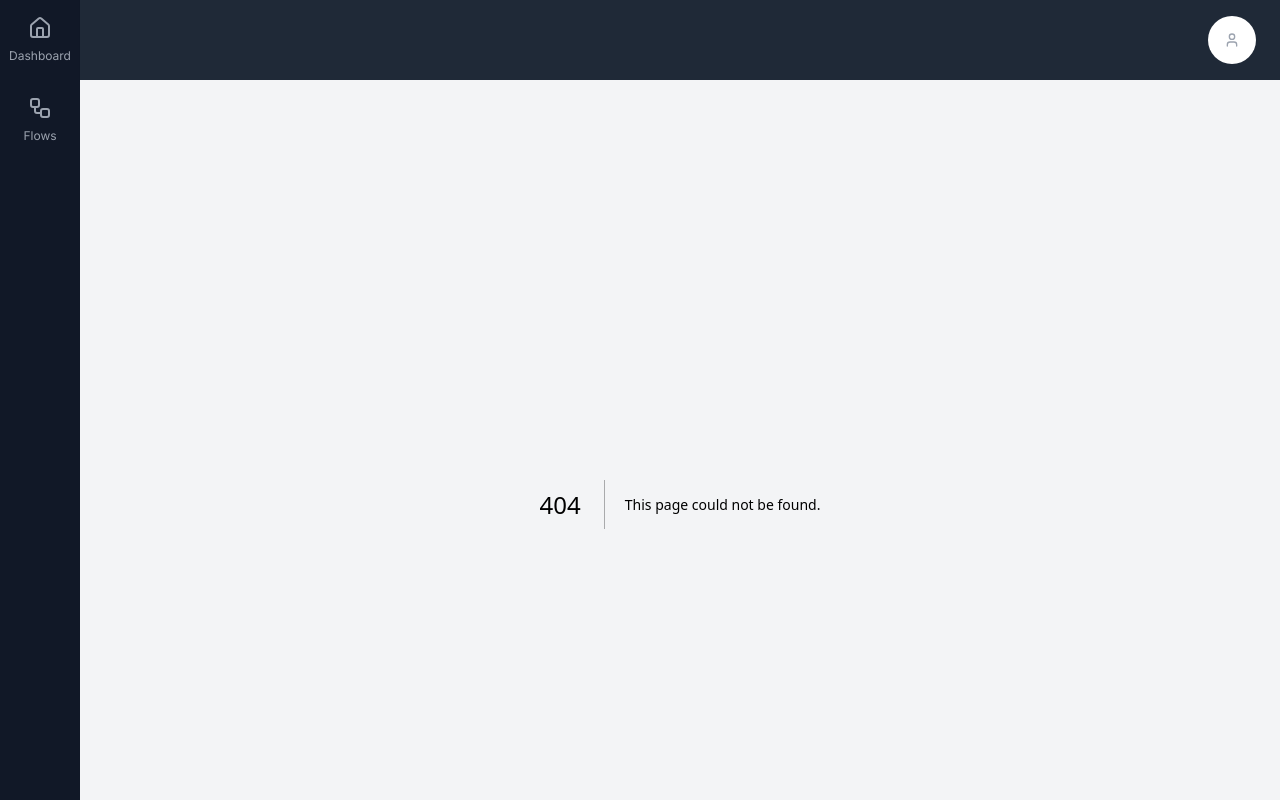
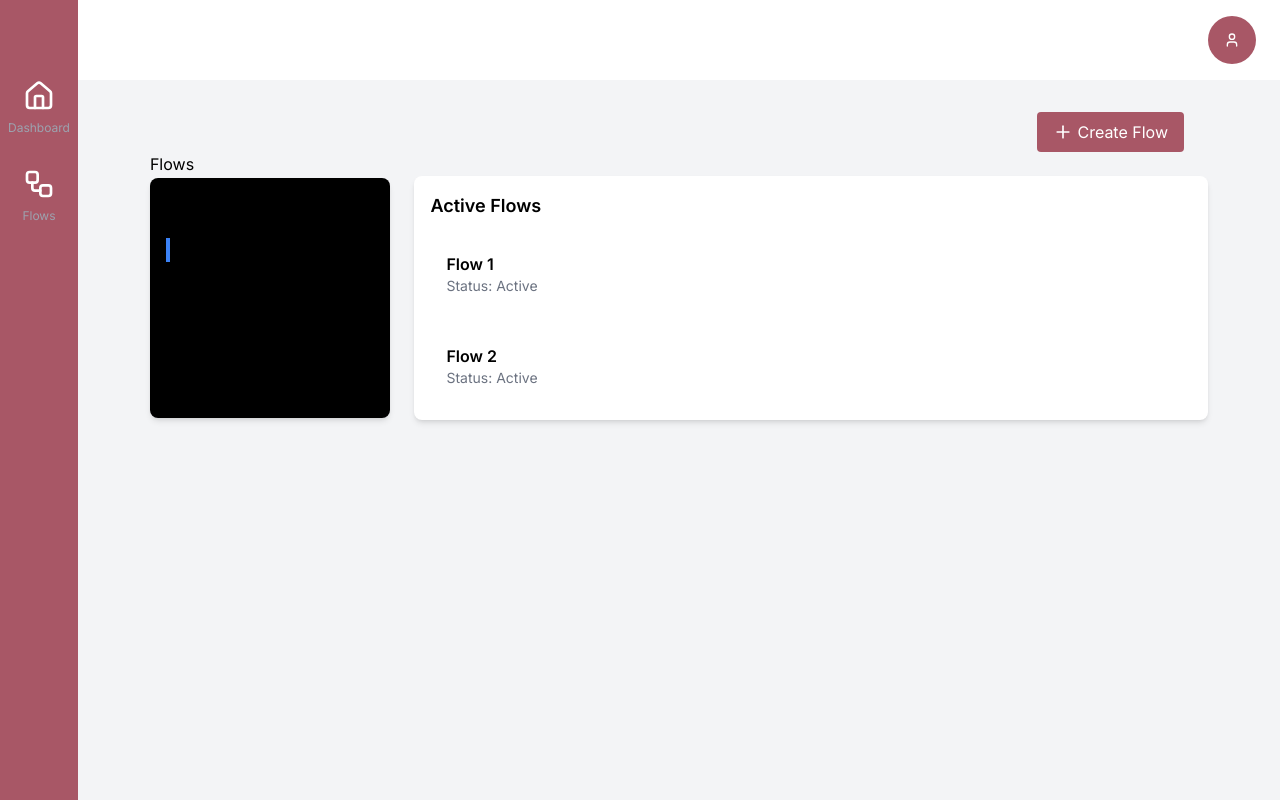
Before and after one commit to dsti-sl/e-referral, a Next.js app: page /flows in a window 1280 px wide. Before the commit this address had no page. Built offline with nearby package versions, Linux system fonts and the light colour scheme.

Commit message:
Worked on the flow page. Setup the Menu Card and Flow details card.

```diff
--- a/src/app/about/layout.tsx
+++ /dev/null
@@ -1,11 +0,0 @@
-// Layout specific to the "about" page route.
-import { ReactNode } from 'react';
-
-export default function AboutLayout({ children }: { children: ReactNode }) {
-  return (
-    <div className="flex min-h-screen flex-col p-24">
-      <header className="text-7xl">About Us</header>
-      <main>{children}</main>
-    </div>
-  );
-}
--- a/src/app/about/page.tsx
+++ /dev/null
@@ -1,21 +0,0 @@
-'use client';
-import Button from '@/components/Button';
-import { useRouter } from 'next/navigation';
-
-// The content for the "about" page.
-export default function AboutPage() {
-  const router = useRouter();
-  return (
-    <div className="gap-50 flex flex-row items-center justify-between">
-      <p>This is the about page of the app.</p>
-      <Button
-        onClick={() => {
-          console.log('Button clicked');
-          router.push('/');
-        }}
-      >
-        Go to Home
-      </Button>
-    </div>
-  );
-}
--- /dev/null
+++ b/src/app/flows/layout.tsx
@@ -0,0 +1,12 @@
+// Layout specific to the "about" page route.
+import { ReactNode } from 'react';
+import Button from '@/components/Button';
+
+export default function FlowsLayout({ children }: { children: ReactNode }) {
+  return (
+    <div className="flex min-h-screen flex-col p-12">
+      <h1 className="text-black">Flows</h1>
+      <main>{children}</main>
+    </div>
+  );
+}
--- /dev/null
+++ b/src/app/flows/page.tsx
@@ -0,0 +1,43 @@
+'use client';
+
+import { useState } from 'react';
+import MenuCard from '@/components/MenuCard';
+import FlowsCard from '@/components/FlowsCard';
+import Button from '@/components/Button';
+import { Plus } from 'lucide-react';
+
+export default function FlowsPage() {
+  const [selectedStatus, setSelectedStatus] = useState<
+    'Active' | 'Draft' | 'Archived' | 'Deleted'
+  >('Active');
+
+  const flowsData = {
+    Active: [
+      { id: 1, name: 'Flow 1' },
+      { id: 2, name: 'Flow 2' },
+    ],
+    Draft: [{ id: 3, name: 'Flow 3' }],
+    Archived: [{ id: 4, name: 'Flow 4' }],
+    Deleted: [{ id: 5, name: 'Flow 5' }],
+  };
+
+  return (
+    <div className="container mx-auto flex items-center justify-between">
+      <div className="ph-20 w-1/4">
+        <MenuCard onSelect={setSelectedStatus} />
+      </div>
+      <div className="w-3/4">
+        <FlowsCard status={selectedStatus} flows={flowsData[selectedStatus]} />
+      </div>
+      <div className="fixed right-24 top-24 py-4 pl-20">
+        <Button
+          onClick={() => {}}
+          className="rounded-18 flex items-center gap-1 bg-black px-2 py-2 text-white hover:bg-white hover:text-black"
+        >
+          <Plus className="h-5 w-5" />
+          <span> Create Flow </span>
+        </Button>
+      </div>
+    </div>
+  );
+}
--- a/src/components/Button.tsx
+++ b/src/components/Button.tsx
@@ -11,7 +11,7 @@ interface ButtonProps {
 export default function Button({ children, onClick, className }: ButtonProps) {
   return (
     <button
-      className={`rounded bg-blue-500 px-4 py-2 text-white hover:bg-white ${className}`}
+      className={`bg-erefer-rose rounded px-4 py-2 text-white hover:bg-white ${className}`}
       onClick={onClick}
     >
       {children}
--- /dev/null
+++ b/src/components/FlowsCard.tsx
@@ -0,0 +1,30 @@
+interface FlowsCardProps {
+  status: 'Active' | 'Draft' | 'Archived' | 'Deleted';
+  flows: Array<{ id: number; name: string }>;
+}
+
+export default function FlowsCard({ status, flows }: FlowsCardProps) {
+  return (
+    <div className="rounded-lg bg-white p-4 shadow-md">
+      <h2 className="mb-4 text-lg font-semibold text-black">{status} Flows</h2>
+      <ul className="space-y-4">
+        {flows.length > 0 ? (
+          flows.map((flow) => (
+            <li
+              key={flow.id}
+              className="boarder hover:bg-erefer-rose rounded p-4 hover:border-gray-200"
+            >
+              <h3 className="text-md font-semibold text-black">{flow.name}</h3>
+              <p className="text-sm text-gray-500">Status: {status}</p>
+            </li>
+          ))
+        ) : (
+          <li className="text-sm text-gray-500">
+            {' '}
+            No {status} flows available{' '}
+          </li>
+        )}
+      </ul>
+    </div>
+  );
+}
--- a/src/components/Header.tsx
+++ b/src/components/Header.tsx
@@ -5,10 +5,10 @@ export default function Header() {
   const router = useRouter;
 
   return (
-    <header className="bg-gray-800 text-white shadow-sm">
+    <header className="w-full bg-white">
       <div className="container mx-auto flex items-center justify-between px-6 py-4">
         <div className="flex-1"></div>
-        <div className="items-right flex justify-end space-x-4">
+        <div className="items-right right-12 flex justify-end">
           <User />
         </div>
       </div>
--- /dev/null
+++ b/src/components/MenuCard.tsx
@@ -0,0 +1,58 @@
+import { useState } from 'react';
+
+interface MenuCardProps {
+  onSelect: (status: 'Active' | 'Draft' | 'Archived' | 'Deleted') => void;
+}
+
+export default function MenuCard({ onSelect }: MenuCardProps) {
+  const [selected, setSelected] = useState<
+    'Active' | 'Draft' | 'Archived' | 'Deleted'
+  >('Active');
+
+  const handleSelect = (
+    status: 'Active' | 'Draft' | 'Archived' | 'Deleted',
+  ) => {
+    setSelected(status);
+    onSelect(status);
+  };
+
+  return (
+    <div className="size-60 rounded-lg bg-black p-4 shadow-md">
+      <h2 className="mb-4 text-lg font-semibold">Flows Menu </h2>
+      <ul className="space-y-4">
+        <li>
+          <button
+            onClick={() => handleSelect('Active')}
+            className={`text-left ${selected === 'Active' ? 'border-l-4 border-blue-500 pl-2' : 'pl-2'}`}
+          >
+            <h3 className="font-regular">Active</h3>
+          </button>
+        </li>
+        <li>
+          <button
+            onClick={() => handleSelect('Draft')}
+            className={`text-center ${selected === 'Draft' ? 'border-l-4 border-blue-500 pl-2' : 'pl-2'}`}
+          >
+            <h3 className="font-regular">Draft</h3>
+          </button>
+        </li>
+        <li>
+          <button
+            onClick={() => handleSelect('Archived')}
+            className={`text-center ${selected === 'Archived' ? 'border-l-4 border-blue-500 pl-2' : 'pl-2'}`}
+          >
+            <h3 className="font-regular">Archived</h3>
+          </button>
+        </li>
+        <li>
+          <button
+            onClick={() => handleSelect('Deleted')}
+            className={`text-center ${selected === 'Deleted' ? 'border-l-4 border-blue-500 pl-2' : 'pl-2'}`}
+          >
+            <h3 className="font-regular pr-2">Deleted</h3>
+          </button>
+        </li>
+      </ul>
+    </div>
+  );
+}
--- a/src/components/Sidebar.tsx
+++ b/src/components/Sidebar.tsx
@@ -2,21 +2,21 @@ import { Home, Workflow } from 'lucide-react';
 
 export default function Sidebar() {
   return (
-    <div className="items-cent flex h-full w-20 flex-col justify-start bg-gray-900">
+    <div className="items-cent h-50 boarder-2 boarder-gray-900 bg-erefer-rose w-50 flex flex-col justify-start">
       <div className="mb-6">
-        <nav className="space-7-4 flex flex-col">
+        <nav className="space-7-4 flex flex-col py-16">
           <a
             href="/"
             className="item-centre m-auto flex flex-col px-2 py-4 text-gray-400 hover:text-white"
           >
-            <Home className="m-auto mb-2 h-6 w-6" />
+            <Home className="m-auto mb-2 h-8 w-8 text-white" />
             <span className="text-xs">Dashboard</span>
           </a>
           <a
-            href="/"
+            href="/flows"
             className="item-center m-auto flex flex-col px-2 py-4 text-gray-400 hover:text-white"
           >
-            <Workflow className="m-auto mb-2 h-6 w-6" />
+            <Workflow className="m-auto mb-2 h-8 w-8 text-white" />
             <span className="text-xs">Flows</span>
           </a>
         </nav>
--- a/src/components/User.tsx
+++ b/src/components/User.tsx
@@ -27,10 +27,10 @@ export function User() {
 
   return (
     <DropdownMenu>
-      <DropdownMenuTrigger asChild>
+      <DropdownMenuTrigger>
         <Button
           onClick={() => {}}
-          className="hover:bg-blue flex h-12 w-12 items-center justify-center rounded-full bg-white text-gray-700 hover:text-white"
+          className="bg-erefer-rose flex h-12 w-12 items-center justify-center rounded-full text-gray-700 hover:text-white"
         >
           {user?.image ? (
             <Image
@@ -41,7 +41,7 @@ export function User() {
               className="rounded-full"
             />
           ) : (
-            <AvatarIcon className="h-8 w-8 text-gray-400" />
+            <AvatarIcon className="h-48 w-48 text-white hover:text-black" />
           )}
         </Button>
       </DropdownMenuTrigger>
--- a/tailwind.config.ts
+++ b/tailwind.config.ts
@@ -11,7 +11,10 @@ const config: Config = {
       backgroundImage: {
         'gradient-radial': 'radial-gradient(var(--tw-gradient-stops))',
         'gradient-conic':
-          'conic-gradient(from 180deg at 50% 50%, var(--tw-gradient-stops))',
+          'conic-gradient(from 0deg at 0% 0%, var(--tw-gradient-stops))',
+      },
+      colors: {
+        'erefer-rose': '#A85766',
       },
     },
   },
```
